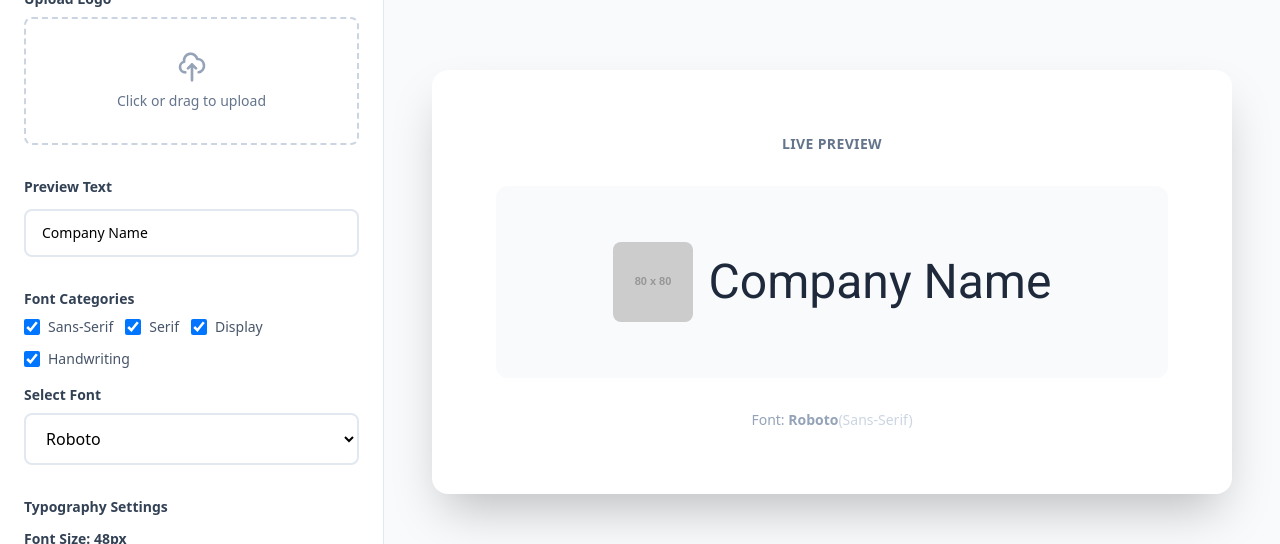
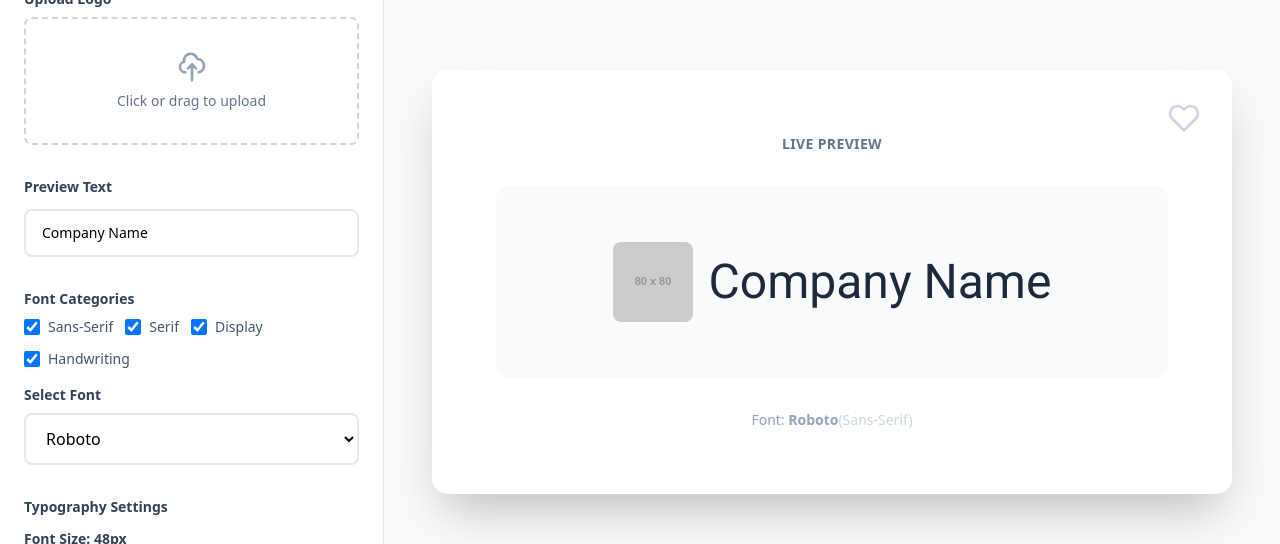
Before and after one commit to JR1986/logo-font, a Nuxt app: page / in a window 1280 px wide. Shown: the part 154-698 px from the top of the page. Built offline with nearby package versions, Linux system fonts and the light colour scheme.

Commit message:
add heart icon as save match

```diff
--- a/app/app.vue
+++ b/app/app.vue
@@ -53,7 +53,6 @@
               v-model:font-weight="fontWeight"
               v-model:letter-spacing="letterSpacing"
               v-model:font-color="fontColor"
-              @save="handleSaveMatch"
             />
           </div>
       </template>
@@ -68,7 +67,9 @@
           :letter-spacing="letterSpacing"
           :font-color="fontColor"
           :font-category="selectedFontCategory"
-          class="!p-16 !shadow-2xl"
+          :is-saved="isCurrentSaved"
+          class="!p-16 !shadow-2xl relative"
+          @toggle-save="handleToggleSave"
         />
       </template>
     </SplitLayout>
@@ -122,12 +123,13 @@ const {
 
 const {
   matches,
-  saveMatch
+  saveMatch,
+  removeMatch,
+  findMatchId,
+  isMatchSaved
 } = useMatches()
 
-// Actions
-function handleSaveMatch() {
-  saveMatch({
+const currentMatchConfig = computed(() => ({
   font: selectedFont.value,
   text: previewText.value,
   fontSize: fontSize.value,
@@ -136,7 +138,18 @@ function handleSaveMatch() {
   logo: uploadedLogo.value,
   fontColor: fontColor.value,
   fontCategory: selectedFontCategory.value
-  })
+}))
+
+const isCurrentSaved = computed(() => isMatchSaved(currentMatchConfig.value))
+
+// Actions
+function handleToggleSave() {
+  if (isCurrentSaved.value) {
+    const id = findMatchId(currentMatchConfig.value)
+    if (id) removeMatch(id)
+  } else {
+    saveMatch(currentMatchConfig.value)
+  }
 }
 
 function handleNav(view: 'editor' | 'matches') {
--- a/app/components/FontControls.vue
+++ b/app/components/FontControls.vue
@@ -67,19 +67,7 @@
       </div>
     </div>
 
-    <!-- Save Match Button -->
-    <div class="pt-2">
-      <button
-        @click="$emit('save')"
-        class="w-full h-10 flex items-center justify-center gap-2 px-4 py-2 bg-pink-500 hover:bg-pink-600 text-white rounded-lg transition-colors font-medium shadow-sm hover:shadow active:scale-95 duration-100"
-        title="Save this match"
-      >
-        <svg xmlns="http://www.w3.org/2000/svg" viewBox="0 0 24 24" fill="currentColor" class="w-5 h-5">
-            <path d="m11.645 20.91-.007-.003-.022-.012a15.247 15.247 0 0 1-.383-.218 25.18 25.18 0 0 1-4.244-3.17C4.688 15.36 2.25 12.174 2.25 8.25 2.25 5.322 4.714 3.25 7.875 3.25c2.106 0 3.875 1.042 4.946 2.56 1.07-1.518 2.84-2.56 4.946-2.56 3.161 0 5.625 2.072 5.625 5.001 0 3.925-2.438 7.111-4.735 9.256a25.175 25.175 0 0 1-4.244 3.17 15.247 15.247 0 0 1-.383.219l-.022.012-.007.004-.003.001a.752.752 0 0 1-.704 0l-.003-.001Z" />
-        </svg>
-        Save Match
-      </button>
-    </div>
+
   </div>
 </template>
 
@@ -96,7 +84,6 @@ interface Emits {
   (e: 'update:fontWeight', value: number): void
   (e: 'update:letterSpacing', value: number): void
   (e: 'update:fontColor', value: string): void
-  (e: 'save'): void
 }
 
 defineProps<Props>()
--- a/app/components/PreviewArea.vue
+++ b/app/components/PreviewArea.vue
@@ -3,6 +3,27 @@
     <p class="text-sm font-semibold text-slate-500 mb-8 uppercase tracking-wide text-center">
       Live Preview
     </p>
+
+    <!-- Save Toggle Button (Heart) -->
+    <button
+      class="absolute top-6 right-6 p-2 rounded-full transition-all duration-200 hover:bg-slate-50 focus:outline-none focus:ring-2 focus:ring-pink-200 active:scale-95 group"
+      :class="isSaved ? 'text-pink-500' : 'text-slate-300 hover:text-pink-400'"
+      @click="$emit('toggle-save')"
+      title="Save match"
+    >
+      <svg
+        xmlns="http://www.w3.org/2000/svg"
+        viewBox="0 0 24 24"
+        :fill="isSaved ? 'currentColor' : 'none'"
+        stroke="currentColor"
+        stroke-width="2"
+        stroke-linecap="round"
+        stroke-linejoin="round"
+        class="w-8 h-8 transition-transform group-hover:scale-110"
+      >
+        <path d="M20.84 4.61a5.5 5.5 0 0 0-7.78 0L12 5.67l-1.06-1.06a5.5 5.5 0 0 0-7.78 7.78l1.06 1.06L12 21.23l7.78-7.78 1.06-1.06a5.5 5.5 0 0 0 0-7.78z" />
+      </svg>
+    </button>
 
     <!-- Inline Logo Mark Preview -->
     <div class="flex items-center justify-center gap-4 p-8 bg-slate-50 rounded-xl min-h-48">
@@ -49,9 +70,13 @@ interface Props {
   letterSpacing: number
   fontColor: string
   fontCategory: string | null
+  isSaved?: boolean
 }
 
 const props = defineProps<Props>()
+defineEmits<{
+  (e: 'toggle-save'): void
+}>()
 
 const fontStyle = computed<CSSProperties>(() => ({
   fontFamily: props.font,
--- a/app/composables/useMatches.ts
+++ b/app/composables/useMatches.ts
@@ -31,9 +31,28 @@ export function useMatches() {
     matches.value = matches.value.filter(m => m.id !== id)
   }
 
+  function findMatchId(match: Omit<SavedMatch, 'id' | 'timestamp'>): string | undefined {
+    return matches.value.find(m =>
+      m.font === match.font &&
+      m.text === match.text &&
+      m.fontSize === match.fontSize &&
+      m.fontWeight === match.fontWeight &&
+      m.letterSpacing === match.letterSpacing &&
+      m.logo === match.logo &&
+      m.fontColor === match.fontColor &&
+      m.fontCategory === match.fontCategory
+    )?.id
+  }
+
+  function isMatchSaved(match: Omit<SavedMatch, 'id' | 'timestamp'>): boolean {
+    return !!findMatchId(match)
+  }
+
   return {
     matches,
     saveMatch,
-    removeMatch
+    removeMatch,
+    findMatchId,
+    isMatchSaved
   }
 }
```
Lines whose indentation alone changed are shown as unchanged.
